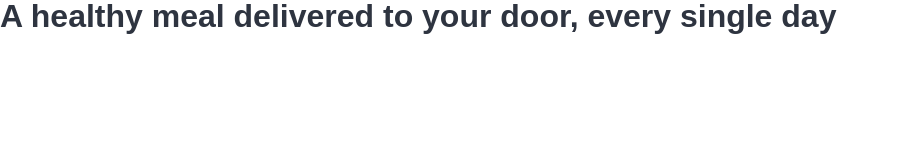
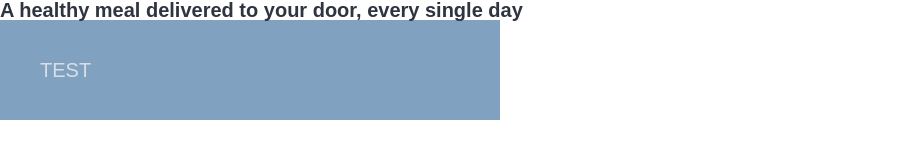
Before and after one commit to xyzdelete/OmnifoodWebDevelopmentProject, a plain HTML site: page index.html in a window 1280 px wide. Shown: the whole page, without its empty margins (0-899 px from the left). Drawn offline with Linux system fonts and the light colour scheme.

Commit message:
Add rem and max-width

```diff
--- a/css/style.css
+++ b/css/style.css
@@ -37,9 +37,29 @@ Default: 1
     box-sizing: border-box;
 }
 
+html {
+    /* font-size: 10px; */
+
+    /* 10px / 16px = 0.625 = 62.5% */
+    /* Percentage of user's browser font-size setting */
+    font-size: 62.5%;
+}
+
 body {
     font-family: sans-serif;
     line-height: 1;
     font-weight: 400;
     color: #2e3440;
 }
+
+.test {
+    background-color: #81a1c1;
+    /* width: 1000px; */
+    /* max-width: 1000px; */
+
+    max-width: 50rem;
+    padding: 4rem;
+    font-size: 2rem;
+    color: #d8dee9;
+    /* 1 rem = 16px -> 800*/
+}
--- a/index.html
+++ b/index.html
@@ -11,5 +11,7 @@
     </head>
     <body>
         <h1>A healthy meal delivered to your door, every single day</h1>
+
+        <div class="test">TEST</div>
     </body>
 </html>
```
